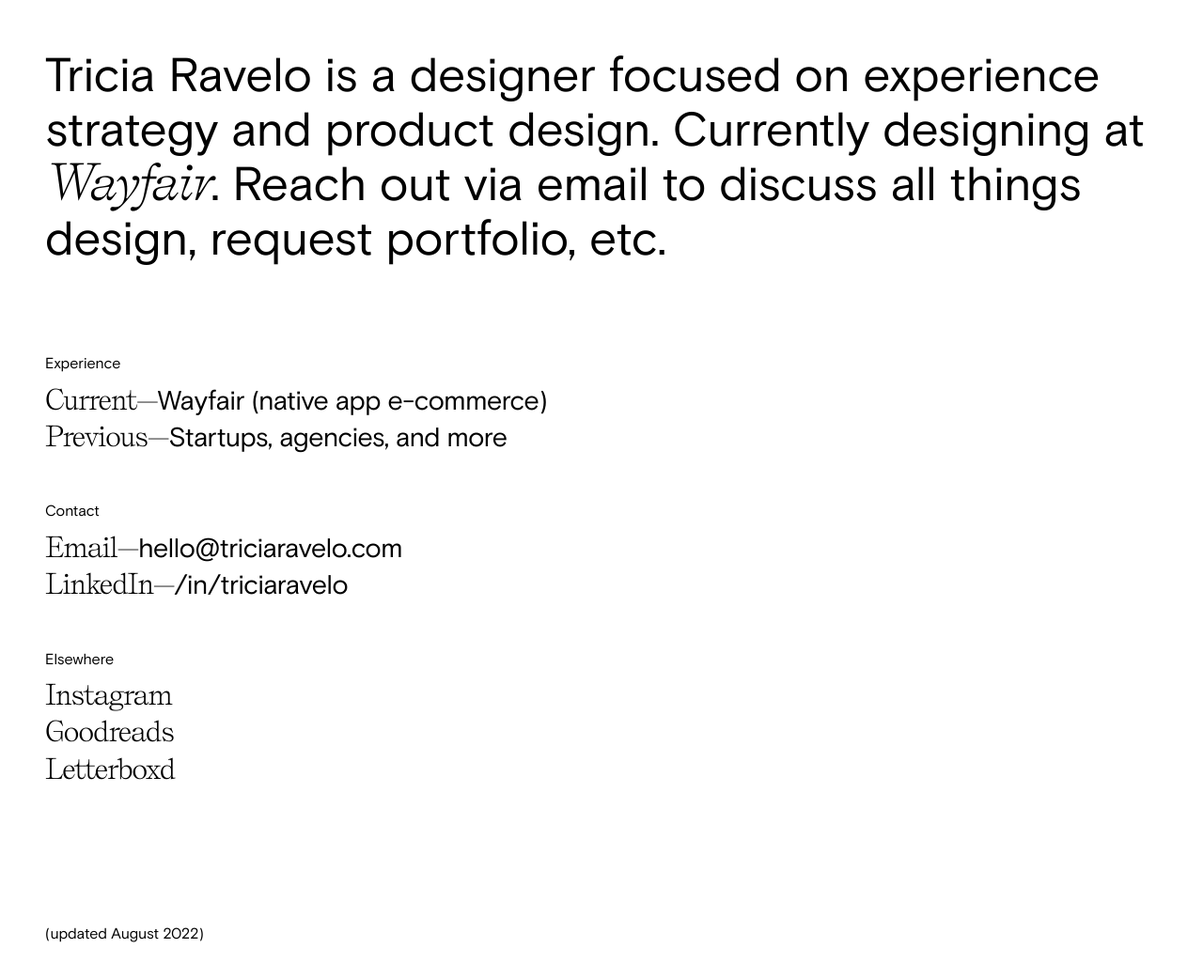
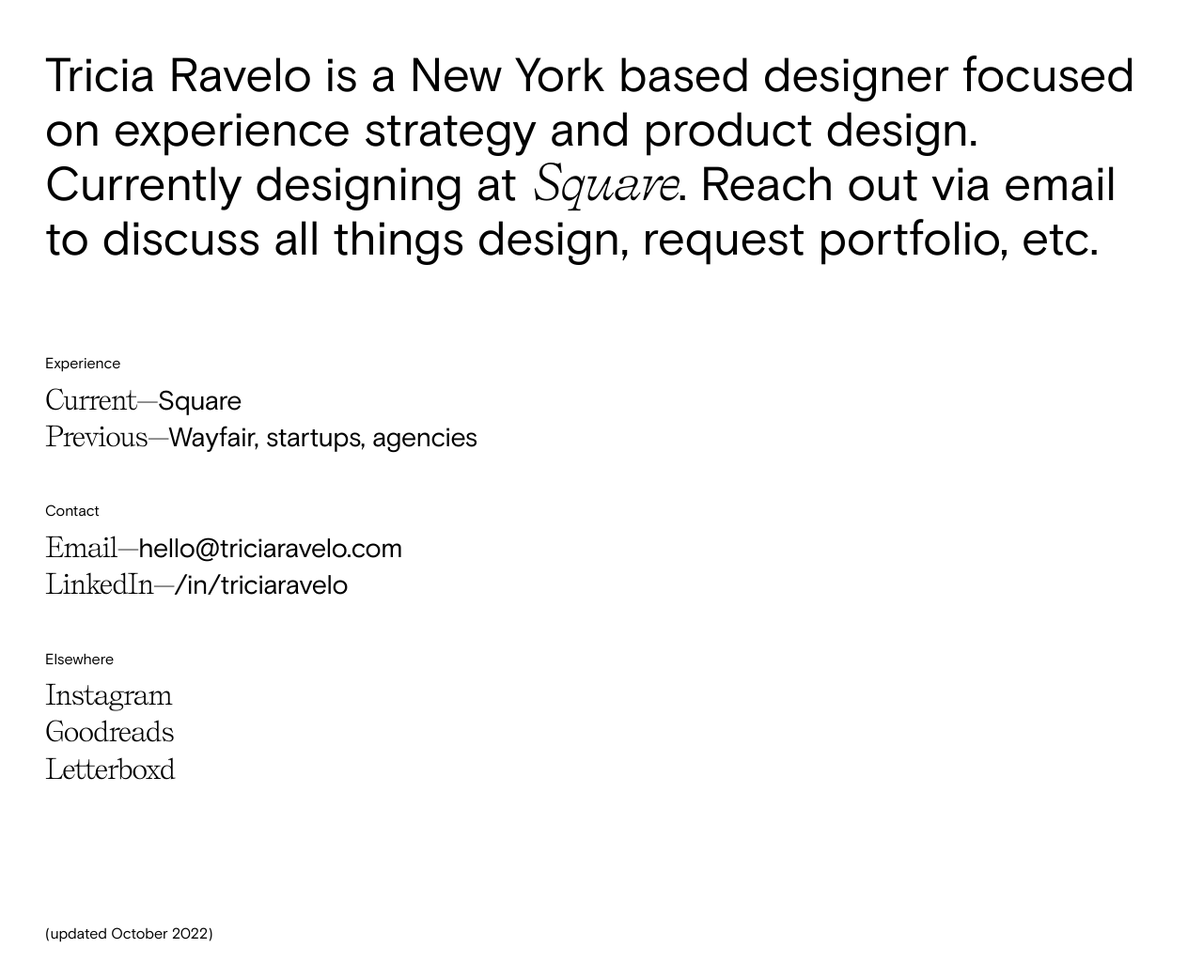
Before and after one commit to ravelo/ravelo.github.io, a plain HTML site: page index.html in a window 1280 px wide. Shown: the whole page at 94% size. Drawn offline with Linux system fonts and the light colour scheme; files whose address does not match are found by name.

Commit message:
Update index.html
updated bio

```diff
--- a/index.html
+++ b/index.html
@@ -32,7 +32,7 @@
 <section>
   <div class="">
     <h1 class="visiblyhidden">Intro</h1>
-    <p class="text-m"><span class="text-accentx">Tricia Ravelo</span> is a designer focused on experience strategy and product design. Currently designing at <span class="text-accent">Wayfair</span>. Reach out via email to discuss all things design, request portfolio, etc.</p>
+    <p class="text-m"><span class="text-accentx">Tricia Ravelo</span> is a New York based designer focused on experience strategy and product design. Currently designing at <span class="text-accent">Square</span>. Reach out via email to discuss all things design, request portfolio, etc.</p>
   </div>
 
 </section>
@@ -40,8 +40,8 @@
   <div class="vspace-base-bottom">
     <h1 class="text-xs">Experience</h1>
     <ul class="text-serif text-s">
-      <li>Current&mdash;<span class="text-sans">Wayfair (native app e-commerce)</span></li>
-      <li>Previous&mdash;<span class="text-sans">Startups, agencies, and more</span></li>
+      <li>Current&mdash;<span class="text-sans">Square</span></li>
+      <li>Previous&mdash;<span class="text-sans">Wayfair, startups, agencies</span></li>
     </ul>
   </div>
   <div class="vspace-base-bottom">
@@ -63,7 +63,7 @@
 </section>
 
 <footer>
-  <p class="text-xs">(updated August 2022)</p>
+  <p class="text-xs">(updated October 2022)</p>
 </footer>
 
 
```
